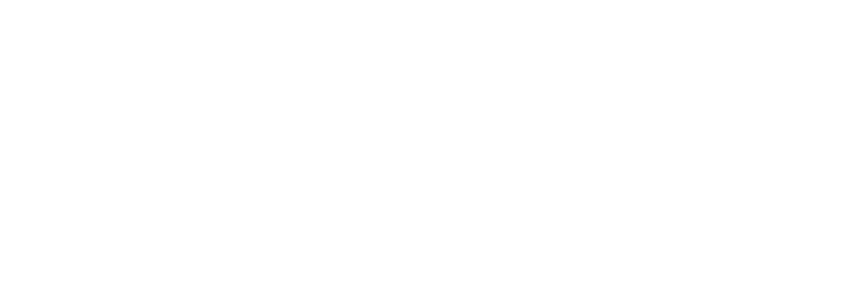
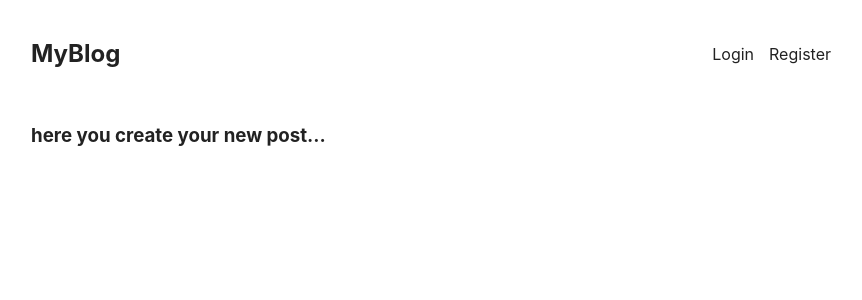
Before and after one commit to T4R0TARO/blog-app, a React (Vite) app in the folder client/: page /create in a window 1280 px wide. Before the commit this address had no page. Shown: the top 300 px of the page, without its empty margins (209-1071 px from the left). Built offline with nearby package versions, Linux system fonts and the light colour scheme; no server answers; the HTML template or start-up script is replaced by a standard one.

Commit message:
feature: CreatePost component setup

```diff
--- a/client/src/App.jsx
+++ b/client/src/App.jsx
@@ -5,6 +5,7 @@
 import { Route, Routes } from "react-router-dom";
 import RegisterPage from "./pages/RegisterPage";
 import { UserContextProvider } from "./UserContext";
+import CreatePost from "./pages/CreatePost";
 
 function App() {
   return (
@@ -14,6 +15,7 @@
           <Route index element={<Home />} />
           <Route path="/login" element={<LoginPage />} />
           <Route path="/register" element={<RegisterPage />} />
+          <Route path="/create" element={<CreatePost />} />
         </Route>
       </Routes>
     </UserContextProvider>
--- /dev/null
+++ b/client/src/pages/CreatePost.jsx
@@ -0,0 +1,9 @@
+const CreatePost = () => {
+  return (
+    <div>
+      <h3>here you create your new post...</h3>
+    </div>
+  );
+};
+
+export default CreatePost;
```
Also changed, not shown: 1 other file (tests, documents, lock files or other folders).
